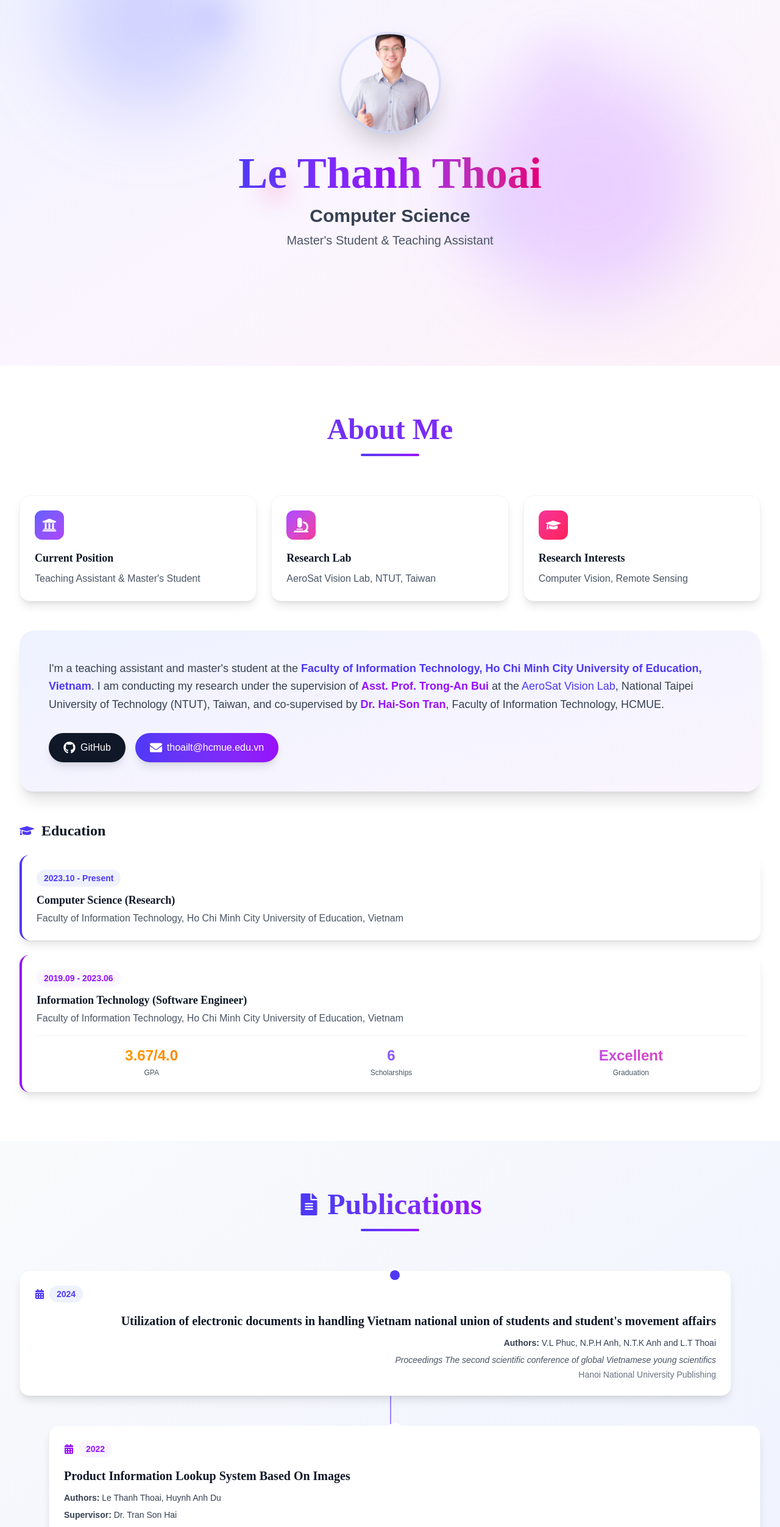
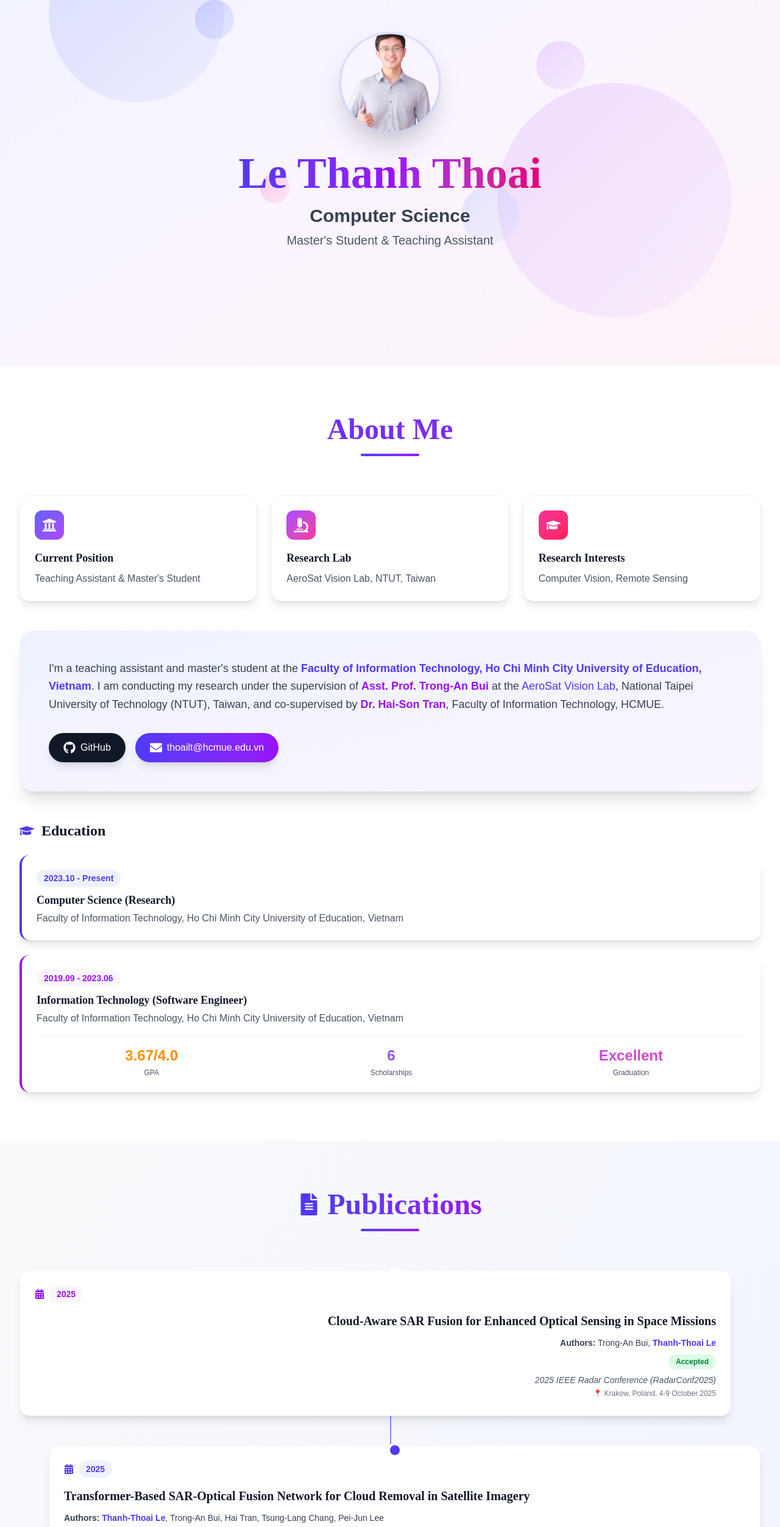
Before and after one commit to thoailt/thoailt.github.io, a React (Vite) app: page / in a window 1280 px wide. Shown: the part 200-2704 px from the top of the page at 61% size. Built offline with nearby package versions, Linux system fonts and the light colour scheme.

Commit message:
Improve performance and Update Publication

```diff
--- a/src/components/AboutSection.jsx
+++ b/src/components/AboutSection.jsx
@@ -1,7 +1,13 @@
 import { motion } from 'framer-motion';
 import { FaGithub, FaEnvelope, FaGraduationCap, FaMicroscope, FaUniversity } from 'react-icons/fa';
 
+// Check if user prefers reduced motion
+const prefersReducedMotion = () => {
+  return window.matchMedia('(prefers-reduced-motion: reduce)').matches;
+};
+
 const AboutSection = ({ content }) => {
+  const shouldAnimate = !prefersReducedMotion();
   const infoCards = [
     {
       icon: <FaUniversity className="w-6 h-6" />,
@@ -45,11 +51,11 @@ const AboutSection = ({ content }) => {
           {infoCards.map((card, index) => (
             <motion.div
               key={index}
-              initial={{ opacity: 0, y: 20 }}
-              whileInView={{ opacity: 1, y: 0 }}
+              initial={shouldAnimate ? { opacity: 0, y: 20 } : {}}
+              whileInView={shouldAnimate ? { opacity: 1, y: 0 } : {}}
               viewport={{ once: true }}
-              transition={{ duration: 0.5, delay: index * 0.1 }}
-              whileHover={{ y: -8, transition: { duration: 0.2 } }}
+              transition={shouldAnimate ? { duration: 0.3, delay: index * 0.1 } : {}}
+              whileHover={shouldAnimate ? { y: -8, transition: { duration: 0.2 } } : {}}
               className="relative group"
             >
               <div className="bg-white rounded-2xl p-6 shadow-lg hover:shadow-2xl transition-all duration-300 border border-gray-100 h-full">
--- a/src/components/Hero.jsx
+++ b/src/components/Hero.jsx
@@ -8,6 +8,17 @@ const Hero = ({
   avatar = "/assets/img/avt-transparent.png"
 }) => {
   const [isHovered, setIsHovered] = useState(false);
+  const [isMobile, setIsMobile] = useState(false);
+
+  // Detect mobile devices
+  useEffect(() => {
+    const checkMobile = () => {
+      setIsMobile(window.innerWidth < 768);
+    };
+    checkMobile();
+    window.addEventListener('resize', checkMobile);
+    return () => window.removeEventListener('resize', checkMobile);
+  }, []);
 
   // Mouse position
   const mouseX = useMotionValue(0);
@@ -63,56 +74,38 @@ const Hero = ({
   return (
     <section
         className="relative min-h-screen flex items-center justify-center overflow-hidden pt-16"
-        onMouseMove={handleMouseMove}
-        onMouseEnter={() => setIsHovered(true)}
-        onMouseLeave={handleMouseLeave}
+        onMouseMove={isMobile ? undefined : handleMouseMove}
+        onMouseEnter={isMobile ? undefined : () => setIsHovered(true)}
+        onMouseLeave={isMobile ? undefined : handleMouseLeave}
       >
-      {/* Animated Gradient Background */}
+      {/* Static Gradient Background - No blur for better performance */}
       <div className="absolute inset-0 bg-gradient-to-br from-indigo-50 via-purple-50 to-pink-50">
-        {/* Animated Orbs */}
-        <motion.div
-          className="absolute top-20 left-20 w-72 h-72 bg-indigo-400/30 rounded-full blur-3xl"
-          animate={{
-            x: [0, 50, 0],
-            y: [0, 30, 0],
-          }}
-          transition={{
-            duration: 8,
-            repeat: Infinity,
-            ease: "easeInOut"
-          }}
-        />
-        <motion.div
-          className="absolute bottom-20 right-20 w-96 h-96 bg-purple-400/30 rounded-full blur-3xl"
-          animate={{
-            x: [0, -50, 0],
-            y: [0, -30, 0],
-          }}
-          transition={{
-            duration: 10,
-            repeat: Infinity,
-            ease: "easeInOut"
-          }}
-        />
+        {/* Static decorative circles - No animation on blur elements */}
+        <div className="absolute top-20 left-20 w-72 h-72 bg-gradient-to-br from-indigo-400/20 to-indigo-300/10 rounded-full"></div>
+        <div className="absolute bottom-20 right-20 w-96 h-96 bg-gradient-to-br from-purple-400/20 to-purple-300/10 rounded-full"></div>
       </div>
 
-      {/* Floating Particles following mouse - Reduced for performance */}
+      {/* Floating Particles - Only on desktop for better performance */}
+      {!isMobile && (
+        <>
           <motion.div
-        className="absolute top-1/4 left-1/4 w-16 h-16 bg-indigo-400/20 rounded-full blur-xl will-change-transform"
+            className="absolute top-1/4 left-1/4 w-16 h-16 bg-gradient-to-br from-indigo-400/30 to-indigo-300/20 rounded-full will-change-transform"
             style={{ x: parallaxX1, y: parallaxY1 }}
           />
           <motion.div
-        className="absolute top-1/3 right-1/4 w-20 h-20 bg-purple-400/15 rounded-full blur-2xl will-change-transform"
+            className="absolute top-1/3 right-1/4 w-20 h-20 bg-gradient-to-br from-purple-400/25 to-purple-300/15 rounded-full will-change-transform"
             style={{ x: parallaxX2, y: parallaxY2 }}
           />
           <motion.div
-        className="absolute bottom-1/3 left-1/3 w-12 h-12 bg-pink-400/20 rounded-full blur-lg will-change-transform"
+            className="absolute bottom-1/3 left-1/3 w-12 h-12 bg-gradient-to-br from-pink-400/30 to-pink-300/20 rounded-full will-change-transform"
             style={{ x: parallaxX3, y: parallaxY3 }}
           />
           <motion.div
-        className="absolute bottom-1/4 right-1/3 w-24 h-24 bg-indigo-300/15 rounded-full blur-2xl will-change-transform"
+            className="absolute bottom-1/4 right-1/3 w-24 h-24 bg-gradient-to-br from-indigo-300/25 to-indigo-200/15 rounded-full will-change-transform"
             style={{ x: parallaxX4, y: parallaxY4 }}
           />
+        </>
+      )}
 
       {/* Content with Parallax */}
       <motion.div
--- a/src/components/PublicationsSection.jsx
+++ b/src/components/PublicationsSection.jsx
@@ -2,7 +2,49 @@ import { motion } from 'framer-motion';
 import { FaFileAlt, FaExternalLinkAlt, FaCalendarAlt } from 'react-icons/fa';
 
 const PublicationsSection = () => {
+  // Function to highlight your name in author list
+  const highlightMyName = (authorsText) => {
+    const myNames = ['Thanh-Thoai Le','L.T Thoai', 'Le Thanh Thoai', 'Thoai Le', 'L.T. Thoai'];
+
+    let result = authorsText;
+    myNames.forEach(name => {
+      const regex = new RegExp(`(${name})`, 'gi');
+      result = result.replace(regex, '<strong class="text-indigo-600 font-bold">$1</strong>');
+    });
+
+    return result;
+  };
   const publications = [
+    {
+      year: "2025",
+      title: "Cloud-Aware SAR Fusion for Enhanced Optical Sensing in Space Missions",
+      authors: "Trong-An Bui, Thanh-Thoai Le",
+      venue: "2025 IEEE Radar Conference (RadarConf2025)",
+      location: "Krakow, Poland, 4-9 October 2025",
+      status: "Accepted",
+      doi: "TBA",
+      color: "purple"
+    },
+    {
+      year: "2025",
+      title: "Transformer-Based SAR-Optical Fusion Network for Cloud Removal in Satellite Imagery",
+      authors: "Thanh-Thoai Le, Trong-An Bui, Hai Tran, Tsung-Lang Chang, Pei-Jun Lee",
+      venue: "2025 IEEE International Conference on Consumer Electronics - Taiwan (IEEE ICCE-TW 2025)",
+      location: "Kaohsiung, Taiwan, 16-18 July 2025",
+      status: "Accepted",
+      doi: "TBA",
+      color: "indigo"
+    },
+    {
+      year: "2025",
+      title: "Mitigating Occlusion and Re-Identification Challenges in UAV Object Tracking",
+      authors: "Tai Ho, Trong-An Bui, Pei-Jun Lee, Hsin-Piao Lin, Daniel Selva, Thanh-Thoai Le, Hai Tran",
+      venue: "2025 IEEE International Conference on Consumer Electronics - Taiwan (IEEE ICCE-TW 2025)",
+      location: "Kaohsiung, Taiwan, 16-18 July 2025",
+      status: "Accepted",
+      doi: "TBA",
+      color: "purple"
+    },
     {
       year: "2024",
       title: "Utilization of electronic documents in handling Vietnam national union of students and student's movement affairs",
@@ -82,7 +124,8 @@ const PublicationsSection = () => {
 
                   {/* Authors */}
                   <p className="text-gray-700 mb-2 text-sm">
-                    <strong>Authors:</strong> {pub.authors}
+                    <strong>Authors:</strong>{' '}
+                    <span dangerouslySetInnerHTML={{ __html: highlightMyName(pub.authors) }} />
                   </p>
 
                   {/* Supervisor if exists */}
@@ -92,15 +135,41 @@ const PublicationsSection = () => {
                     </p>
                   )}
 
+                  {/* Status badge if exists */}
+                  {pub.status && (
+                    <span className="inline-block bg-green-100 text-green-700 text-xs font-semibold px-3 py-1 rounded-full mb-2">
+                      {pub.status}
+                    </span>
+                  )}
+
                   {/* Venue */}
                   <p className="text-gray-600 mb-1 text-sm italic">
                     {pub.venue}
                   </p>
 
+                  {/* Location if exists */}
+                  {pub.location && (
+                    <p className="text-gray-500 text-xs mb-1">
+                      📍 {pub.location}
+                    </p>
+                  )}
+
+                  {/* DOI if exists and not TBA */}
+                  {pub.doi && pub.doi !== 'TBA' && (
+                    <p className="text-gray-500 text-xs mb-1">
+                      <strong>DOI:</strong>{' '}
+                      <a href={`https://doi.org/${pub.doi}`} target="_blank" rel="noopener noreferrer" className="text-indigo-600 hover:underline">
+                        {pub.doi}
+                      </a>
+                    </p>
+                  )}
+
                   {/* Publisher */}
-                  <p className="text-gray-500 text-sm">
-                    {pub.publisher}
-                  </p>
+                  {pub.publisher && (
+                    <p className="text-gray-500 text-sm">
+                      {pub.publisher}
+                    </p>
+                  )}
                 </div>
               </motion.div>
             </motion.div>
@@ -123,13 +192,13 @@ const PublicationsSection = () => {
           </div>
           <div className="bg-white rounded-2xl p-6 text-center shadow-lg">
             <div className="text-4xl font-bold bg-gradient-to-r from-purple-600 to-pink-600 bg-clip-text text-transparent mb-2">
-              2
+              {publications.filter(p => p.status === 'Accepted').length}
             </div>
-            <div className="text-gray-600">Years Active</div>
+            <div className="text-gray-600">Accepted Papers (2025)</div>
           </div>
           <div className="bg-white rounded-2xl p-6 text-center shadow-lg">
             <div className="text-4xl font-bold bg-gradient-to-r from-pink-600 to-rose-600 bg-clip-text text-transparent mb-2">
-              2
+              {publications.length}
             </div>
             <div className="text-gray-600">Conference Papers</div>
           </div>
--- /dev/null
+++ b/src/utils/animations.js
@@ -0,0 +1,77 @@
+// Animation utilities for performance optimization
+
+// Detect if device prefers reduced motion
+export const prefersReducedMotion = () => {
+  return window.matchMedia('(prefers-reduced-motion: reduce)').matches;
+};
+
+// Detect mobile/low-performance devices
+export const isMobileDevice = () => {
+  return window.innerWidth < 768 || 'ontouchstart' in window;
+};
+
+// Get optimized animation config based on device
+export const getAnimationConfig = () => {
+  const shouldReduceMotion = prefersReducedMotion() || isMobileDevice();
+
+  return {
+    // Disable animations on mobile or if user prefers reduced motion
+    disabled: shouldReduceMotion,
+
+    // Faster durations on mobile
+    duration: shouldReduceMotion ? 0.2 : 0.5,
+
+    // Simpler spring config for performance
+    spring: shouldReduceMotion
+      ? { duration: 0.3 }
+      : { damping: 25, stiffness: 150 },
+
+    // Viewport options - animate once only
+    viewport: { once: true, margin: "-50px" }
+  };
+};
+
+// Fade in animation (lightweight)
+export const fadeIn = (delay = 0) => {
+  const config = getAnimationConfig();
+
+  if (config.disabled) {
+    return { initial: {}, animate: {}, transition: {} };
+  }
+
+  return {
+    initial: { opacity: 0 },
+    animate: { opacity: 1 },
+    transition: { duration: config.duration, delay }
+  };
+};
+
+// Slide up animation (lightweight)
+export const slideUp = (delay = 0) => {
+  const config = getAnimationConfig();
+
+  if (config.disabled) {
+    return { initial: {}, animate: {}, transition: {} };
+  }
+
+  return {
+    initial: { opacity: 0, y: 20 },
+    animate: { opacity: 1, y: 0 },
+    transition: { duration: config.duration, delay }
+  };
+};
+
+// Scale animation (lightweight)
+export const scaleIn = (delay = 0) => {
+  const config = getAnimationConfig();
+
+  if (config.disabled) {
+    return { initial: {}, animate: {}, transition: {} };
+  }
+
+  return {
+    initial: { opacity: 0, scale: 0.95 },
+    animate: { opacity: 1, scale: 1 },
+    transition: { duration: config.duration, delay }
+  };
+};
```
Also changed, not shown: 17 other files (tests, documents, lock files or other folders). Lines whose indentation alone changed are shown as unchanged.
